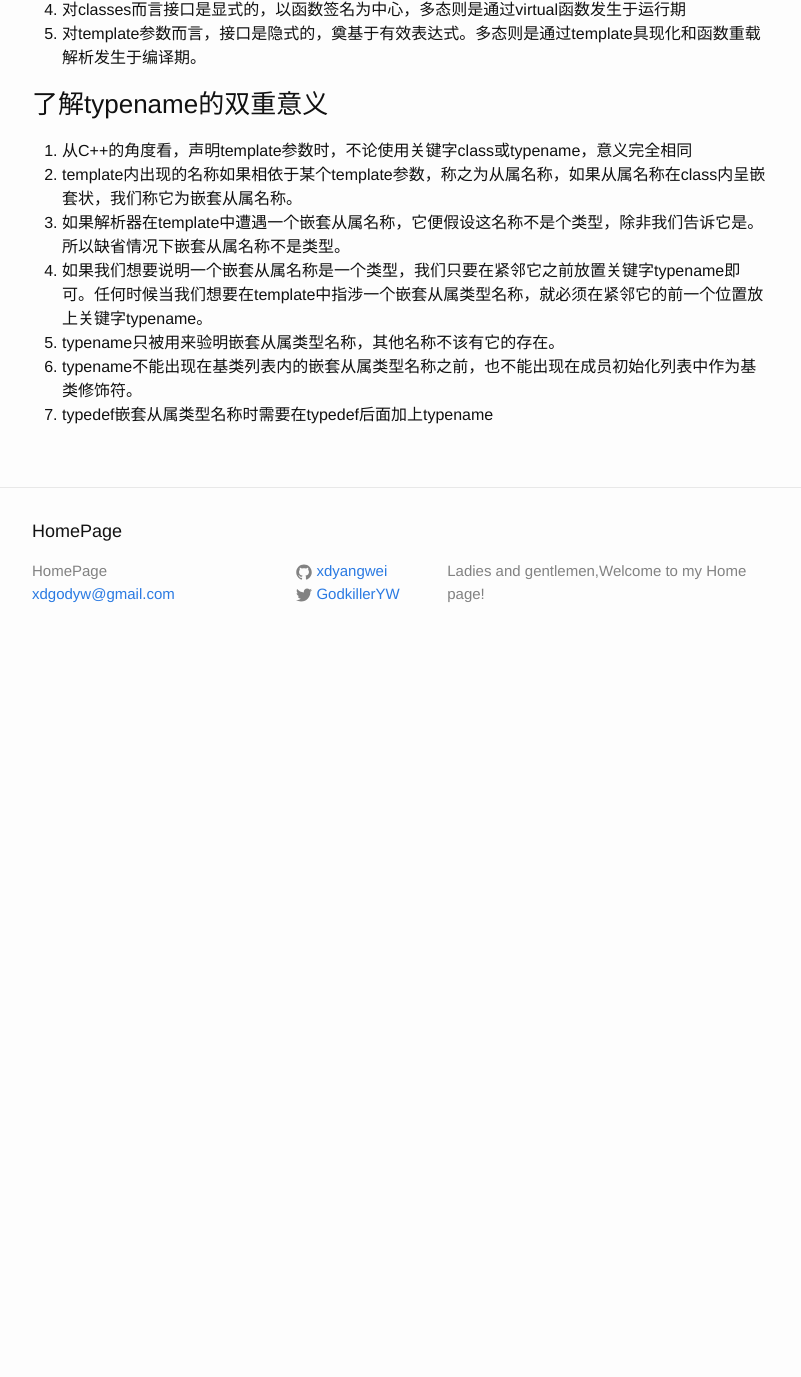
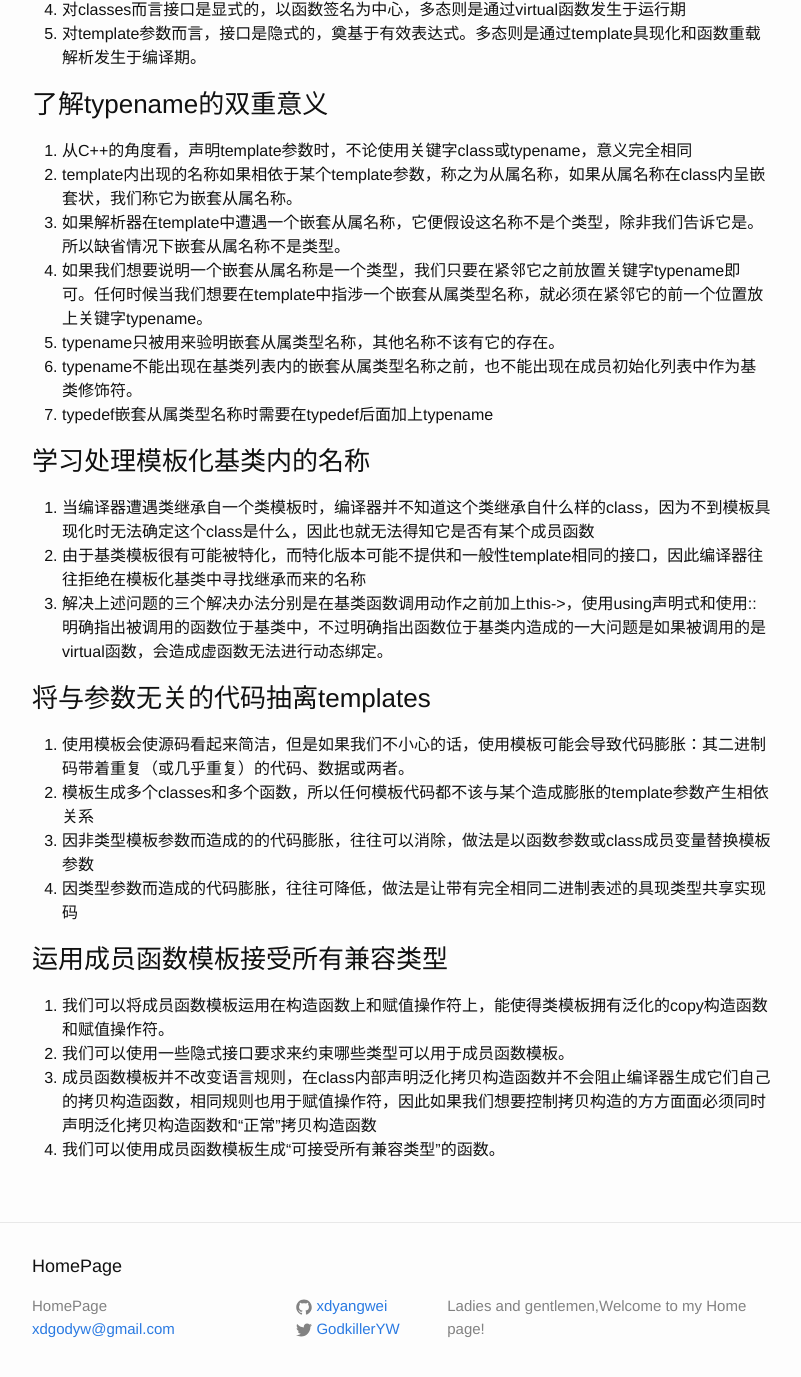
Before and after one commit to xdyangwei/xdyangwei.github.io, a Jekyll site: the page built from _posts/2019-6-17-模板与泛型编程.md, in a window 1280 px wide and 1400 px high, scrolled down 400 px. Shown: the top 1377 px of the window, without its empty margins (238-1039 px from the left). Built offline with Jekyll 4.4.1, drawn with Linux system fonts in a browser that asks for light colours; our own code applies the rules of GitHub Pages for plain Markdown files; before the commit the page ends 1065 px from its top, so only the background shows below that.

Commit message:
add the tips of member functtion template

```diff
--- a/_posts/2019-6-17-模板与泛型编程.md
+++ b/_posts/2019-6-17-模板与泛型编程.md
@@ -13,3 +13,20 @@
 5. typename只被用来验明嵌套从属类型名称，其他名称不该有它的存在。
 6. typename不能出现在基类列表内的嵌套从属类型名称之前，也不能出现在成员初始化列表中作为基类修饰符。
 7. typedef嵌套从属类型名称时需要在typedef后面加上typename
+
+### 学习处理模板化基类内的名称
+1. 当编译器遭遇类继承自一个类模板时，编译器并不知道这个类继承自什么样的class，因为不到模板具现化时无法确定这个class是什么，因此也就无法得知它是否有某个成员函数
+2. 由于基类模板很有可能被特化，而特化版本可能不提供和一般性template相同的接口，因此编译器往往拒绝在模板化基类中寻找继承而来的名称
+3. 解决上述问题的三个解决办法分别是在基类函数调用动作之前加上this->，使用using声明式和使用::明确指出被调用的函数位于基类中，不过明确指出函数位于基类内造成的一大问题是如果被调用的是virtual函数，会造成虚函数无法进行动态绑定。
+
+### 将与参数无关的代码抽离templates
+1. 使用模板会使源码看起来简洁，但是如果我们不小心的话，使用模板可能会导致代码膨胀：其二进制码带着重复（或几乎重复）的代码、数据或两者。
+2. 模板生成多个classes和多个函数，所以任何模板代码都不该与某个造成膨胀的template参数产生相依关系
+3. 因非类型模板参数而造成的的代码膨胀，往往可以消除，做法是以函数参数或class成员变量替换模板参数
+4. 因类型参数而造成的代码膨胀，往往可降低，做法是让带有完全相同二进制表述的具现类型共享实现码
+
+### 运用成员函数模板接受所有兼容类型
+1. 我们可以将成员函数模板运用在构造函数上和赋值操作符上，能使得类模板拥有泛化的copy构造函数和赋值操作符。
+2. 我们可以使用一些隐式接口要求来约束哪些类型可以用于成员函数模板。
+3. 成员函数模板并不改变语言规则，在class内部声明泛化拷贝构造函数并不会阻止编译器生成它们自己的拷贝构造函数，相同规则也用于赋值操作符，因此如果我们想要控制拷贝构造的方方面面必须同时声明泛化拷贝构造函数和“正常”拷贝构造函数
+4. 我们可以使用成员函数模板生成“可接受所有兼容类型”的函数。
```
